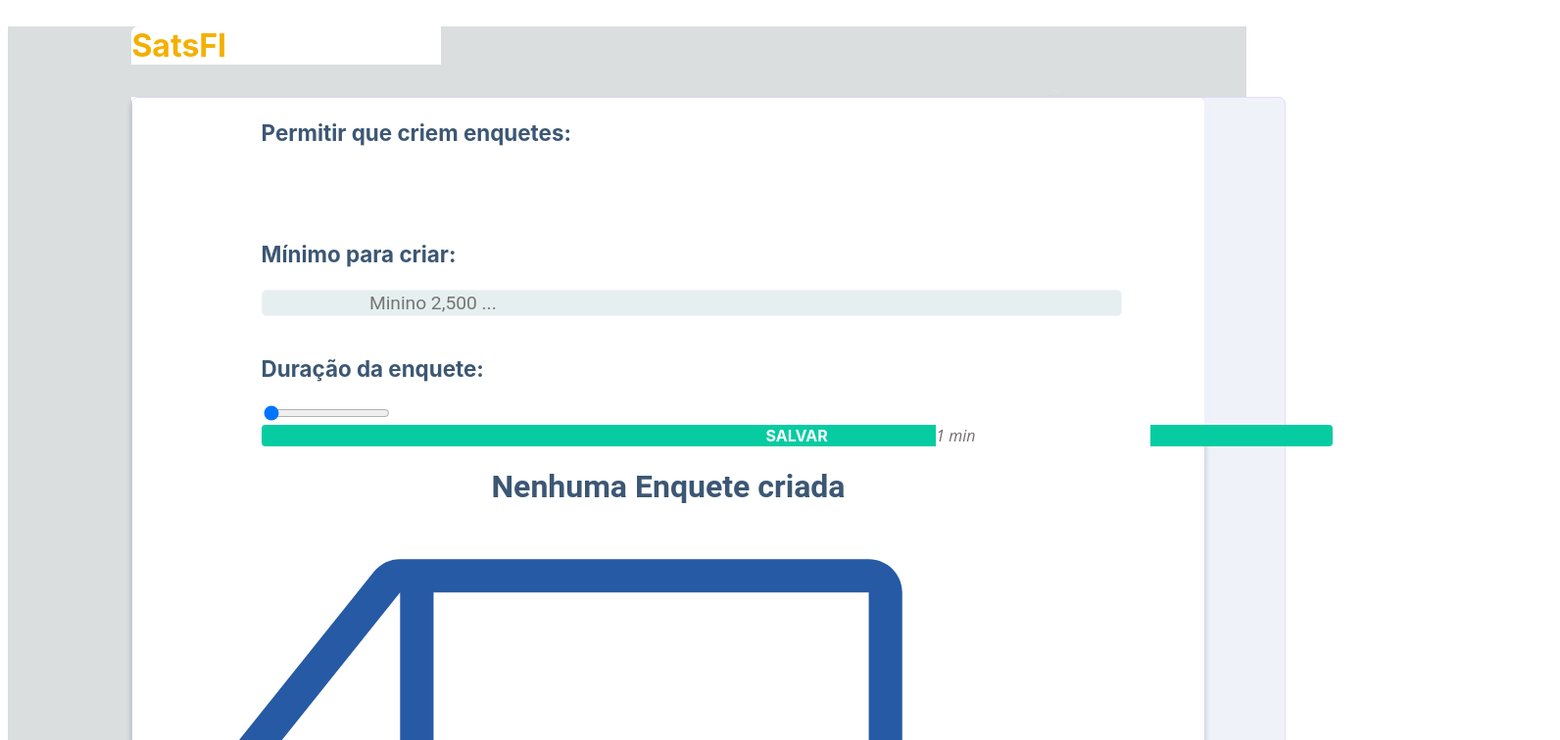
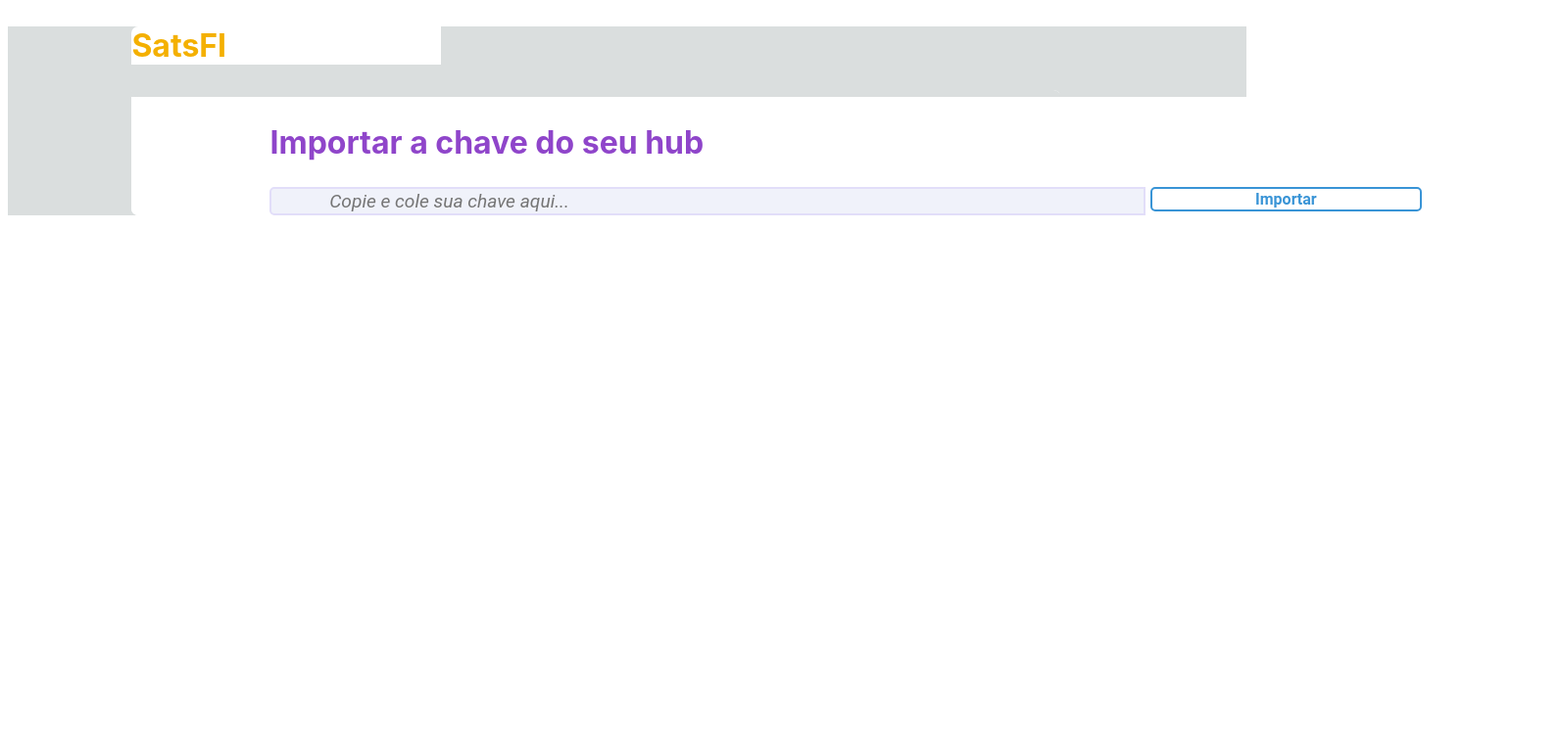
Before and after one commit to brownzini/satsfi, a Next.js app: page /DashboardStruct in a window 1280 px wide. Shown: the top 756 px of the page at 98% size, 1592 px wide, since content can reach past the window. Built offline with nearby package versions, Linux system fonts and the light colour scheme.

Commit message:
Corrections applied to the poll and import key screens

```diff
--- a/components/DashboardBody/ImportKey/index.tsx
+++ b/components/DashboardBody/ImportKey/index.tsx
@@ -4,13 +4,34 @@ import {
     Container,
     Input,
     InputArea,
+    MessageError,
     Title,
     TitleArea,
 } from "./styles";
 
+interface ErrorProps {
+    status:boolean;
+    message: string;
+}
 
 export default function ImportKey() {
     const [key, setKey] = useState<string>('');
+
+    const [error, setError] = useState<ErrorProps>({
+        status: false, message: ''
+    });
+    const handleImport = () => {
+
+        if(key === "banana") {
+            setError({status:true, message: '[ERRO]: Chave não encontrada'});
+        }
+        if (key !== "") {
+
+        } else {
+          setError({status:true, message: '[ERRO]: Campo vazio. Preencha corretamente'});
+        }
+    }
+
     return (
         <Container className="flex fd">
             <TitleArea>
@@ -22,9 +43,13 @@ export default function ImportKey() {
                     value={key}
                     placeholder="Copie e cole sua chave aqui..."
                     onChange={(e) => setKey(e.target.value)}
+                    onClick={() => setError({status: false, message: error.message})}
                 />
-                <Button> Importar </Button>
+                <Button onClick={handleImport}> Importar </Button>
             </InputArea>
+            {(error.status) && <MessageError>
+                {error.message}
+            </MessageError>}
         </Container>
     );
 }
--- a/components/DashboardBody/ImportKey/styles.ts
+++ b/components/DashboardBody/ImportKey/styles.ts
@@ -52,6 +52,8 @@ export const Input = styled.input`
     border-top-left-radius: 5px;
 
     padding-left: 5%;
+
+    outline: none;
 `;
 
 export const Button = styled.button`
@@ -77,3 +79,10 @@ export const Button = styled.button`
 
     cursor: pointer;
 `;
+
+export const MessageError = styled.h2`
+    color: #FF8585;
+    font-size: 1.4rem;
+    font-family: 'Roboto';
+    font-style: italic;
+`;
--- a/components/DashboardBody/Survey/index.tsx
+++ b/components/DashboardBody/Survey/index.tsx
@@ -346,7 +346,7 @@ export default function Survey() {
                                     }
                                 </OptionsList>
                             </OptionsWrapper>
-                            <SaveButtoArea>
+                            <SaveButtoArea className="flex">
                                 <BackButton onClick={handleClickSurvey}>VOLTAR</BackButton>
                                 <CreateButton onClick={handleCreate}>CRIAR</CreateButton>
                             </SaveButtoArea>
--- a/components/DashboardBody/Survey/styles.ts
+++ b/components/DashboardBody/Survey/styles.ts
@@ -145,6 +145,8 @@ export const Text = styled.p`
     font-family: 'Inter';
     font-weight: bold;
     font-size: 1.4rem;
+
+    user-select: none;
 `;
 
 export const OptionSvgArea = styled.div`
@@ -161,7 +163,9 @@ export const OptionSvgArea = styled.div`
 export const OptionsList = styled.div`
     width: 100%;
     height: 100%;
-    max-height: 81%;
+    max-height: 70%;
+
+    user-select: none;
 
     display: flex;
     flex-direction: column;
@@ -236,20 +240,22 @@ export const Input = styled.input`
 
 export const SaveButtoArea = styled.div`
     width: 70%;
-    height: 34%;
-
-    padding-top: 4%;
+    height: 10%;
 
     display: flex;
     justify-content: center;
     align-items: flex-start;
+
+    padding-bottom: 3%;
+
+    user-select: none;
 
     gap: 5px;
 `;
 
 export const CreateButton = styled.button`
     width: 100%;
-    height: 50%;
+    height: 100%;
 
     color:white;
     font-family: 'Inter';
@@ -272,7 +278,7 @@ export const CreateButton = styled.button`
 
 export const BackButton = styled.button`
     width: 100%;
-    height: 50%;
+    height: 100%;
 
     color:white;
     font-family: 'Inter';
--- a/components/DashboardBody/index.tsx
+++ b/components/DashboardBody/index.tsx
@@ -26,17 +26,18 @@ export default function DashboardBody() {
             {/* <Overview /> */}
             {/* <Config /> */}
             {/* <CustomizeDonation /> */}
+            {/* <Survey /> */}
             <Wrapper
                 className="flex"
                 styles={
                     conditionBorderRadius(true) + `
-                    ${(false) && `
+                    ${(true) && `
                         border:none;
                         background-color:white;
                     `}
                 `
             }>
-                <Survey />
+                <ImportKey />
             </Wrapper>
         </Body>
     );
```
